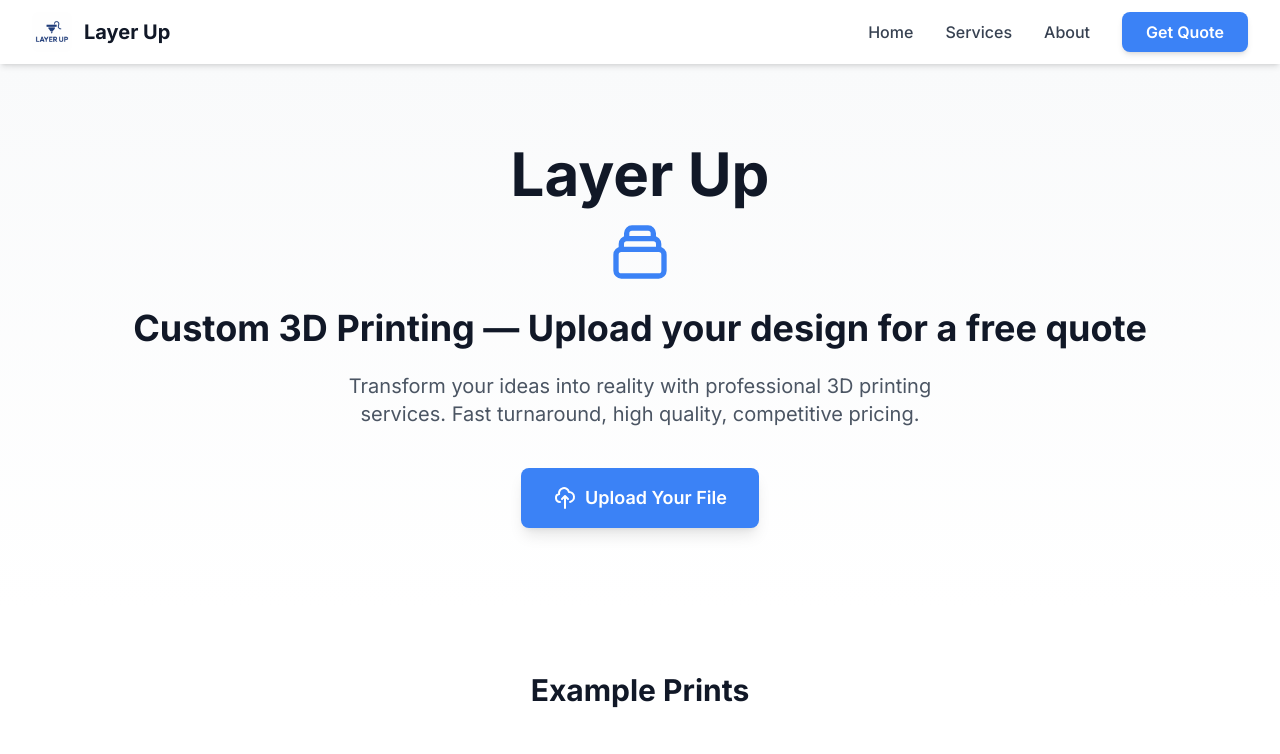
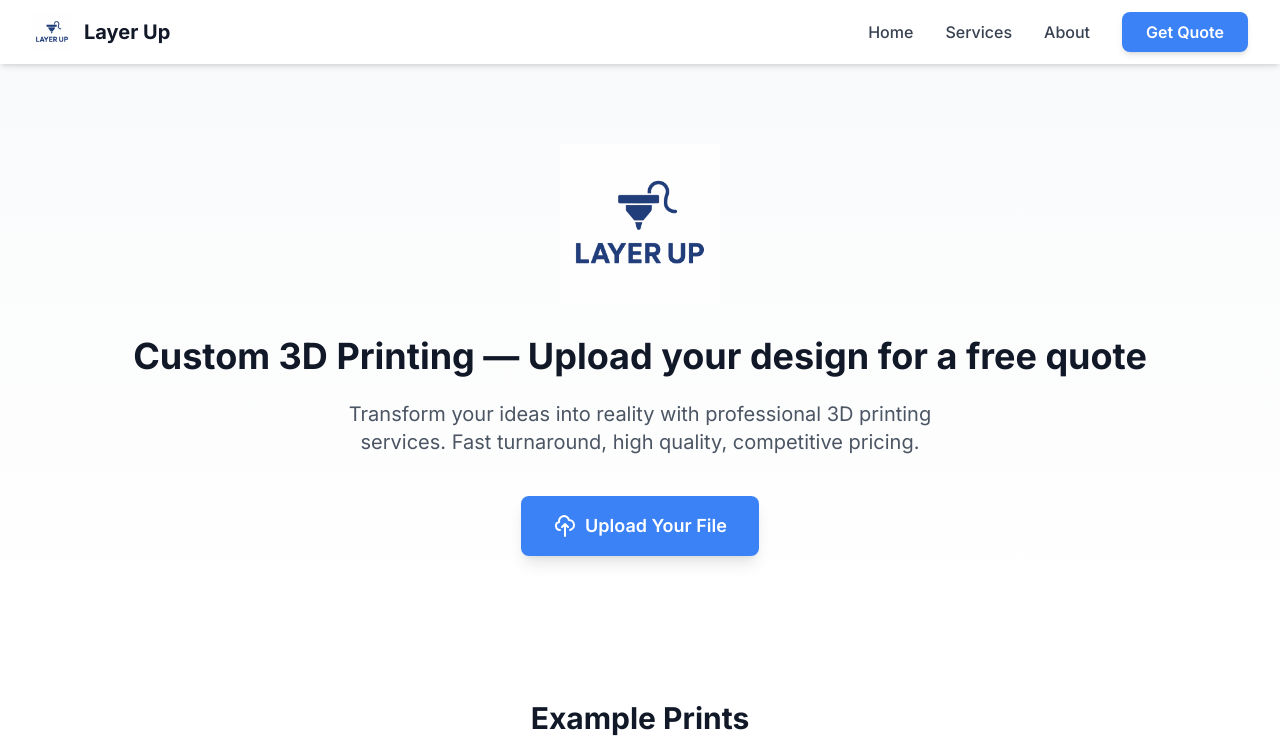
Before and after one commit to SamB9999/layer-up, a Next.js app: page / in a window 1280 px wide. Shown: the top 754 px of the page. Built offline with nearby package versions, Linux system fonts and the light colour scheme.

Commit message:
Replace hero text and icon with Layer Up logo

```diff
--- a/app/page.js
+++ b/app/page.js
@@ -7,27 +7,16 @@ export default function Home() {
       {/* Hero Section */}
       <section className="bg-gradient-to-b from-gray-50 to-white py-20 px-4 sm:px-6 lg:px-8">
         <div className="max-w-7xl mx-auto text-center">
-          {/* Logo/Brand */}
-          <div className="mb-6">
-            <h1 className="text-5xl sm:text-6xl font-bold text-gray-900 mb-4">
-              Layer Up
-            </h1>
-            <div className="flex justify-center mb-6">
-              <svg
-                className="w-16 h-16 text-primary"
-                fill="none"
-                stroke="currentColor"
-                viewBox="0 0 24 24"
-                xmlns="http://www.w3.org/2000/svg"
-              >
-                <path
-                  strokeLinecap="round"
-                  strokeLinejoin="round"
-                  strokeWidth={2}
-                  d="M19 11H5m14 0a2 2 0 012 2v6a2 2 0 01-2 2H5a2 2 0 01-2-2v-6a2 2 0 012-2m14 0V9a2 2 0 00-2-2M5 11V9a2 2 0 012-2m0 0V5a2 2 0 012-2h6a2 2 0 012 2v2M7 7h10"
-                />
-              </svg>
-            </div>
+          {/* Logo */}
+          <div className="mb-8 flex justify-center">
+            <Image
+              src="/logo.png"
+              alt="Layer Up Logo"
+              width={200}
+              height={200}
+              className="w-auto h-32 sm:h-40 object-contain"
+              priority
+            />
           </div>
 
           {/* Hero Text */}
```
